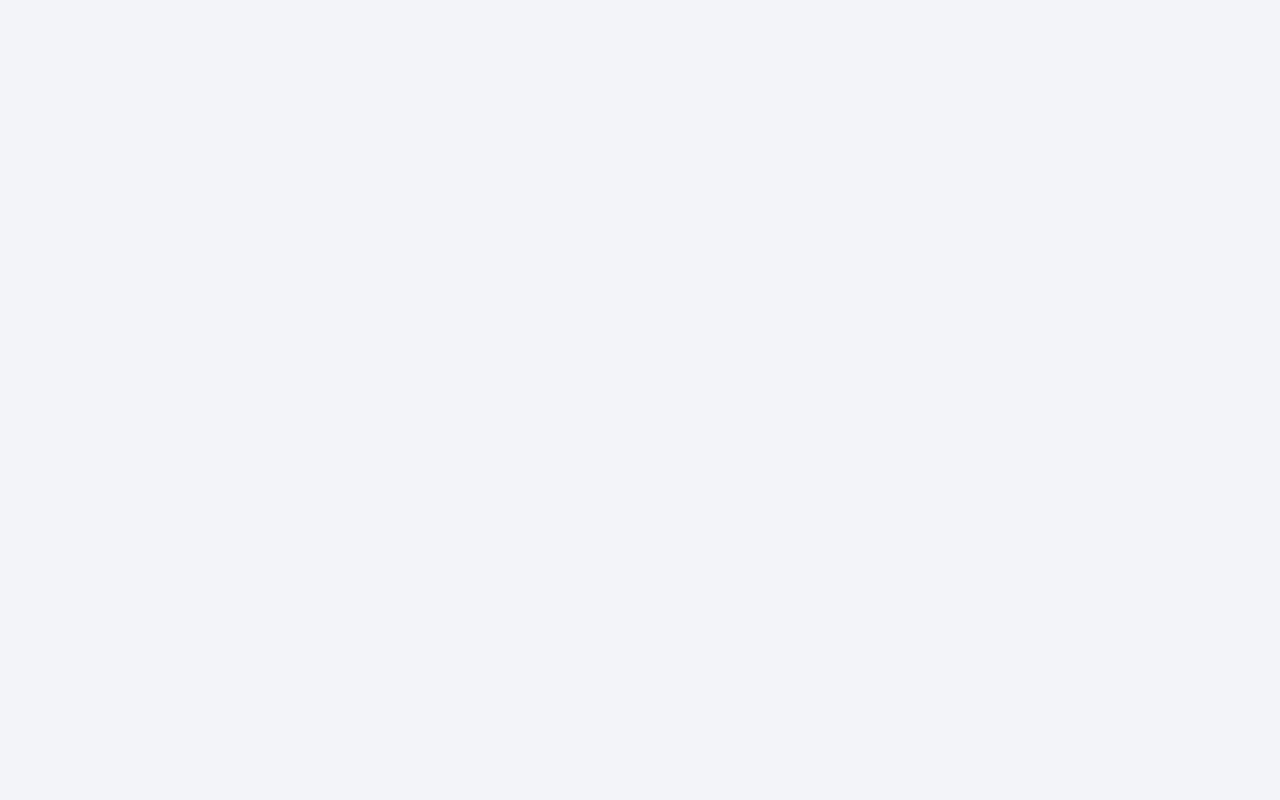
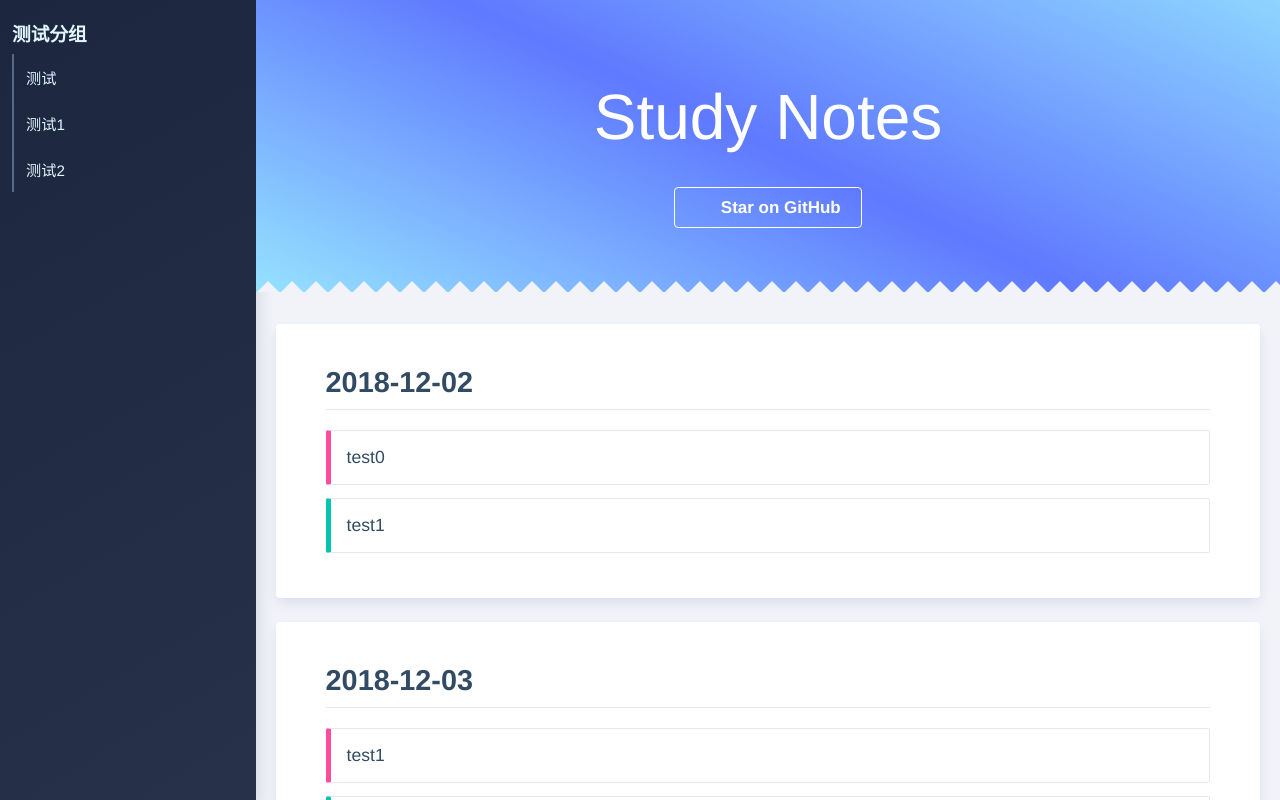
Before and after one commit to kitorv/study-notes, a Vue app: page /plan in a window 1280 px wide. Built offline with nearby package versions, Linux system fonts and the light colour scheme; a web font is replaced by a local one.

Commit message:
部分菜单根据条件显示

```diff
--- a/src/router.js
+++ b/src/router.js
@@ -4,7 +4,13 @@ import { routes } from "@/setting"
 
 Vue.use(Router)
 
-let children = []
+let children = [
+  {
+    path: "/plan",
+    name: "plan",
+    component: () => import("@/views/plan.vue")
+  }
+]
 let firtPath = null
 routes.forEach(({ path }) => {
   if (!path) return
--- a/src/views/home.vue
+++ b/src/views/home.vue
@@ -7,6 +7,10 @@
           <template v-for="({path,name},index) in routeList">
             <h3 v-if="!convertUrl(path)" :key="index">{{name}}</h3>
             <router-link v-else :key="index" :to="convertUrl(path)" @click.native="handleRouteLinkClick">{{name}}</router-link>
+          </template>
+          <template v-if="showPlan">
+            <h3>复习计划</h3>
+            <router-link to="/plan" @click.native="handleRouteLinkClick">复习时间表</router-link>
           </template>
         </div>
       </k-transition-collapse>
@@ -61,6 +65,9 @@ export default {
     },
     menuClass() {
       return this.showMenu ? 'k-icon-close' : 'k-icon-menu'
+    },
+    showPlan() {
+      return localStorage.getItem('page-plan')
     }
   },
   methods: {
--- a/src/views/plan.vue
+++ b/src/views/plan.vue
@@ -1,6 +1,5 @@
 <template>
   <div class="k-v-plan">
-
     <k-snippet v-for="({date,rows}, index) in planGroupList" :key="index" :title="date">
       <div v-for="(content,index) in rows" :key="index" :class="`k-v-plan--item k-v-plan--item-color-${index}`">
         {{ content }}
@@ -47,10 +46,12 @@ export default {
       rows.sort((x, y) => moment(x.date).unix() - moment(y.date).unix())
       return rows
     }
+  },
+  mounted() {
+    localStorage.setItem('page-plan', true)
   }
 }
 </script>
-
 
 <style lang="scss" scoped>
 .k-v-plan {
```
